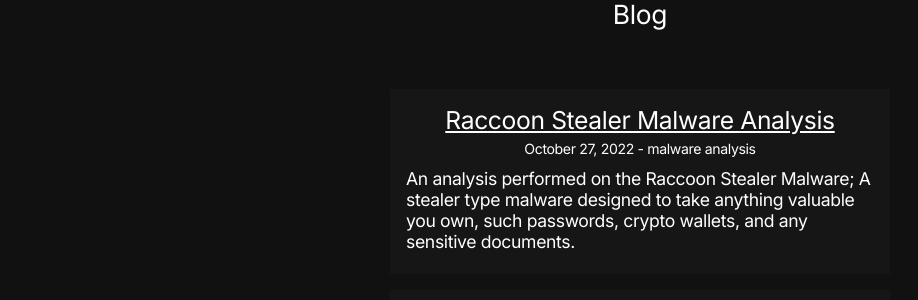
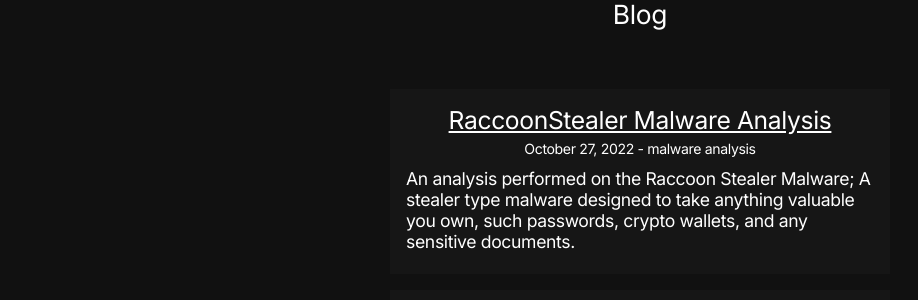
Before and after one commit to Jpang9/Website, a Jekyll site: the page built from blog.html, in a window 1280 px wide. Shown: the part 161-461 px from the top of the page, without its empty margins (0-918 px from the left). Built offline with Jekyll 4.4.1, drawn with Linux system fonts in a browser that asks for light colours.

Commit message:
Fixed: Config&Blog

```diff
--- a/_config.yml
+++ b/_config.yml
@@ -13,7 +13,7 @@ description: >-
 baseurl: "" # the subpath of your site, e.g. /blog
 url: "https://go-outside.xyz" # the base hostname & protocol for your site, e.g. http://example.com
 
-#notes_link: "#"
+notes_link: "#"
 github_link:  https://github.com/Jpang9
 linkedin_link: https://www.linkedin.com/in/kent-pang-1425bb239/
 
--- a/_posts/2022-10-27-RaccoonStealer.markdown
+++ b/_posts/2022-10-27-RaccoonStealer.markdown
@@ -1,6 +1,6 @@
 ---
 layout: post
-title: "Raccoon Stealer Malware Analysis"
+title: "RaccoonStealer Malware Analysis"
 categories: blog malware analysis
 excerpt_separator: <!-- excerpt_end -->
 ---
@@ -10,6 +10,10 @@ crypto wallets, and any sensitive documents.
 <!-- excerpt_end -->
 
 ![SadgeRaccoon](/images/RaccoonStealerv2/SadgeRat.jpeg)
+<br>
+<br>
+<br>
+<br>
 
 ### Executive Statement
 MD5 - 80b0745106a9a4ed3c18264ba1887bff
```
